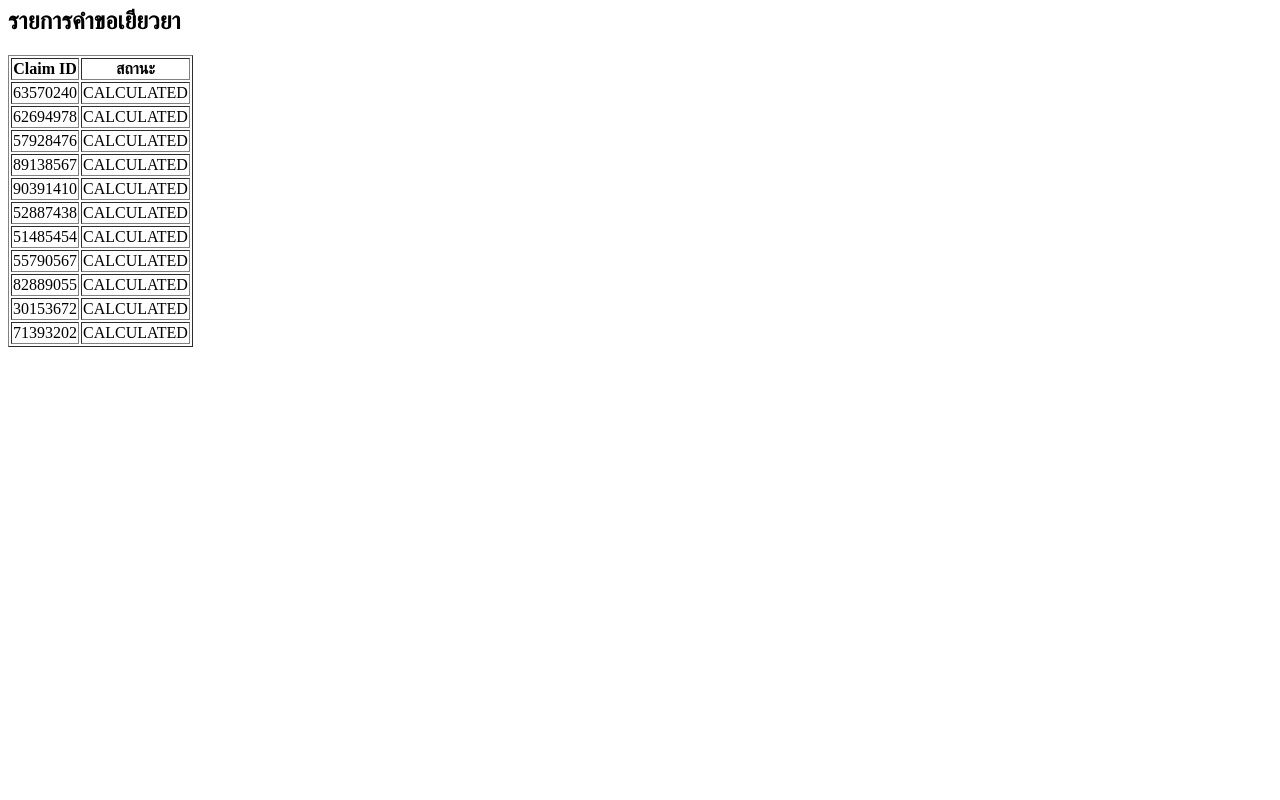
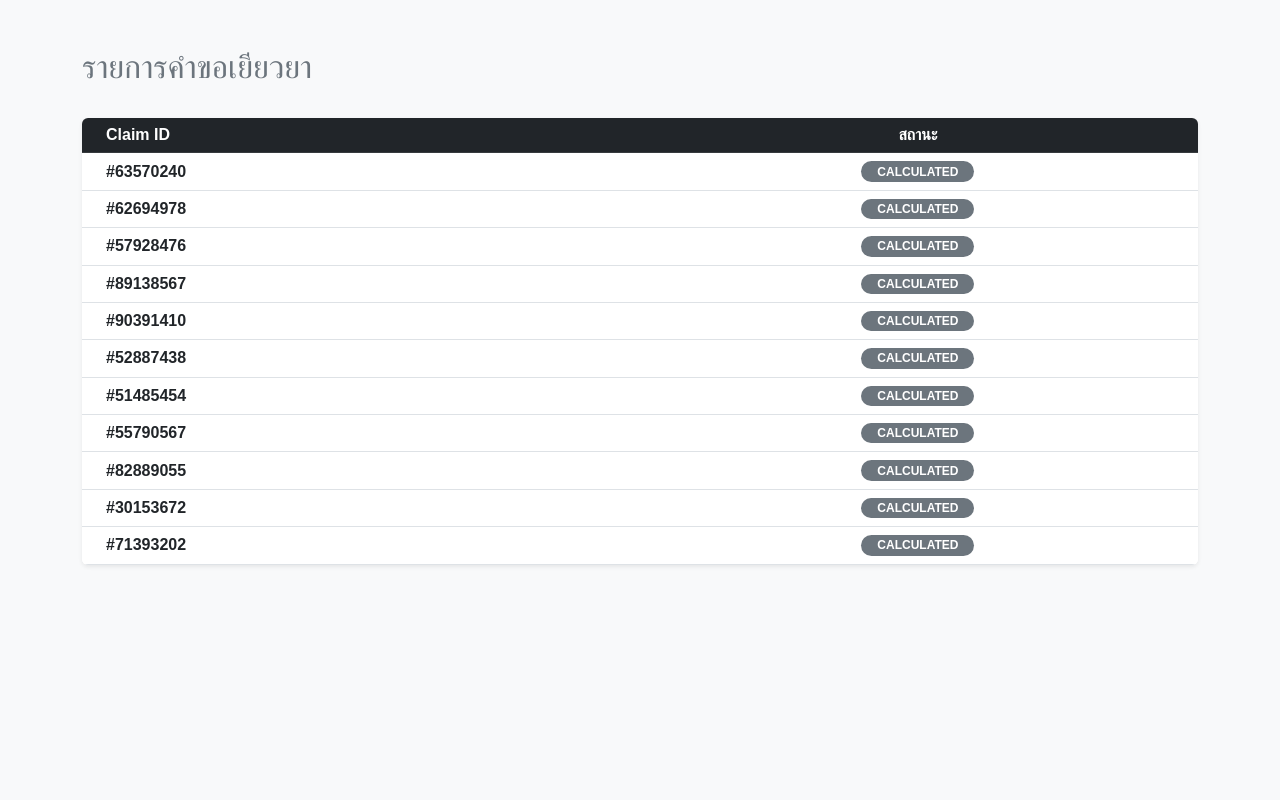
Before and after one commit to Popopokong/MVC66050320_07_02_69, a Flask app: page /claims in a window 1280 px wide. Run offline with Flask 3, Linux system fonts and the light colour scheme; data comes from the database, SQL or seed files in the repository.

Commit message:
Update claim_list.html

```diff
--- a/templates/claim_list.html
+++ b/templates/claim_list.html
@@ -1,14 +1,36 @@
-<h2>รายการคำขอเยียวยา</h2>
+<link href="https://cdn.jsdelivr.net/npm/bootstrap@5.3.0/dist/css/bootstrap.min.css" rel="stylesheet">
+<style>
+  body { background-color: #f8f9fa; font-family: 'Sarabun', sans-serif; }
+</style>
+<div class="container py-5">
+  <div class="d-flex justify-content-between align-items-center mb-4">
+    <h2 class="text-secondary">รายการคำขอเยียวยา</h2>
+  </div>
 
-<table border="1">
+  <div class="table-responsive shadow-sm rounded">
+    <table class="table table-hover align-middle bg-white mb-0">
+      <thead class="table-dark">
         <tr>
-    <th>Claim ID</th>
-    <th>สถานะ</th>
+          <th class="px-4">Claim ID</th>
+          <th class="text-center">สถานะ</th>
         </tr>
+      </thead>
+      <tbody>
         {% for c in claims %}
         <tr>
-    <td>{{ c[0] }}</td>
-    <td>{{ c[3] }}</td>
+          <td class="px-4 fw-bold">#{{ c[0] }}</td>
+          <td class="text-center">
+            {% if c[3] == 'อนุมัติ' %}
+              <span class="badge rounded-pill bg-success px-3">อนุมัติแล้ว</span>
+            {% elif c[3] == 'รอดำเนินการ' %}
+              <span class="badge rounded-pill bg-warning text-dark px-3">รอดำเนินการ</span>
+            {% else %}
+              <span class="badge rounded-pill bg-secondary px-3">{{ c[3] }}</span>
+            {% endif %}
+          </td>
         </tr>
         {% endfor %}
+      </tbody>
     </table>
+  </div>
+</div>
```
Lines whose indentation alone changed are shown as unchanged.
